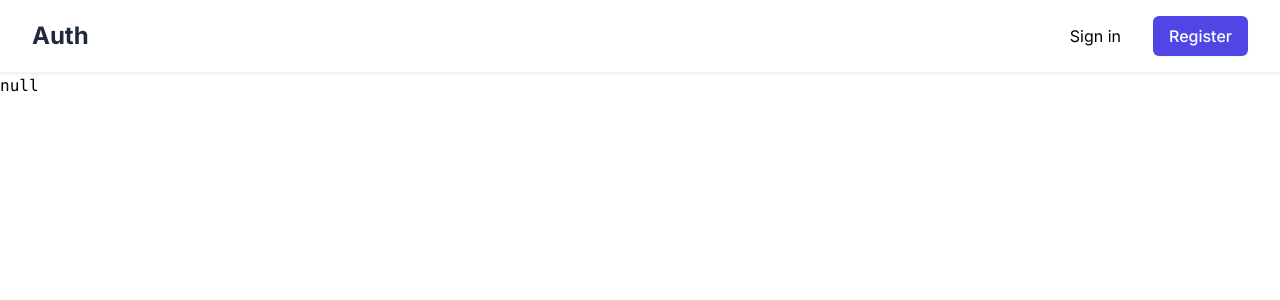
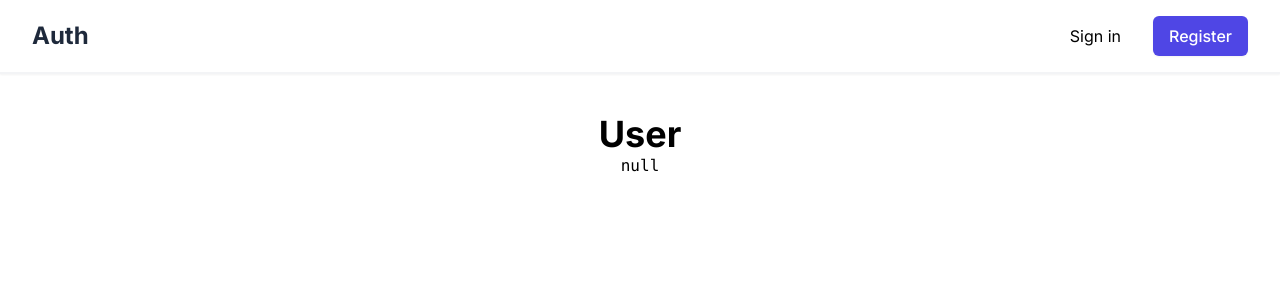
Before and after one commit to Sls0n/next-auth-demo, a Next.js app: page / in a window 1280 px wide. Shown: the top 300 px of the page. Built offline with nearby package versions, Linux system fonts and the light colour scheme; no server answers.

Commit message:
getServerSession & useSession

```diff
--- /dev/null
+++ b/app/api/route.ts
@@ -0,0 +1,10 @@
+import { getServerSession } from "next-auth"
+import { NextResponse } from "next/server"
+import { authOptions } from "@/utils/authOptions"
+
+export async function GET(request: Request) {
+  const session = await getServerSession(authOptions)
+  return NextResponse.json({
+    authenticated: !!session,
+  })
+}
--- a/app/layout.tsx
+++ b/app/layout.tsx
@@ -1,6 +1,7 @@
 import NavBar from "@/components/navbar/Navbar"
 import "./globals.css"
 import { Inter } from "next/font/google"
+import Providers from "./providers"
 
 const inter = Inter({ subsets: ["latin"] })
 
@@ -17,8 +18,10 @@ export default function RootLayout({
   return (
     <html lang="en">
       <body className={inter.className}>
-        <NavBar />
-        <main>{children}</main>
+        <Providers>
+          <NavBar />
+          <main>{children}</main>
+        </Providers>
       </body>
     </html>
   )
--- a/app/page.tsx
+++ b/app/page.tsx
@@ -1,7 +1,8 @@
 import { getServerSession } from "next-auth/next"
 import { authOptions } from "@/utils/authOptions"
+import User from "@/components/user/User"
 
 export default async function Page() {
   const session = await getServerSession(authOptions)
-  return <pre>{JSON.stringify(session)}</pre>
+  return <User />
 }
--- /dev/null
+++ b/app/providers.tsx
@@ -0,0 +1,11 @@
+"use client"
+
+import { SessionProvider } from "next-auth/react"
+
+type Props = {
+  children: React.ReactNode
+}
+
+export default function Providers({ children }: Props) {
+  return <SessionProvider>{children}</SessionProvider>
+}
--- /dev/null
+++ b/components/user/User.tsx
@@ -0,0 +1,16 @@
+"use client"
+
+import { useSession } from "next-auth/react"
+
+export default function User() {
+  const { data: session, status } = useSession()
+
+  console.log(session, status)
+
+  return (
+    <div className="w-full h-full flex flex-col items-center justify-center mt-10">
+      <h1 className="text-4xl font-bold">User</h1>
+      <pre>{JSON.stringify(session)}</pre>
+    </div>
+  )
+}
```
